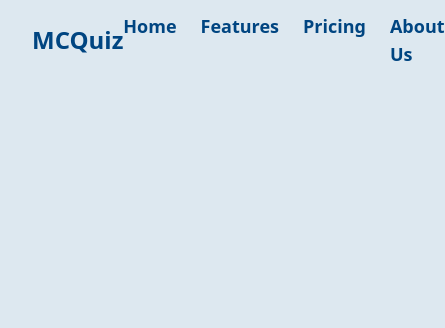
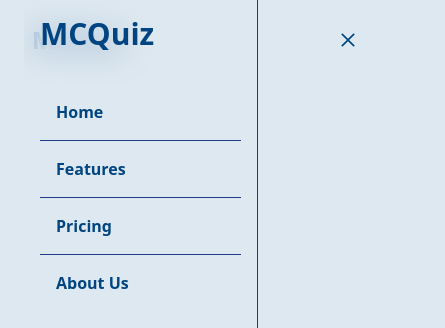
Before and after one commit to ashan2001ruh/MCQUIZ, a React (Create React App) app: page / in a window 390 px wide. Shown: the top 328 px of the page, 445 px wide, since content can reach past the window. Built offline with nearby package versions, Linux system fonts and the light colour scheme.

Commit message:
Updated navbar component to fix responsive behavior and menu toggle

```diff
--- a/package.json
+++ b/package.json
@@ -8,6 +8,7 @@
     "@testing-library/user-event": "^13.5.0",
     "react": "^18.3.1",
     "react-dom": "^18.3.1",
+    "react-icons": "^5.3.0",
     "react-scripts": "5.0.1",
     "web-vitals": "^2.1.4"
   },
--- a/src/components/navbar.jsx
+++ b/src/components/navbar.jsx
@@ -1,26 +1,43 @@
 import React from 'react'
+import {AiOutlineClose, AiOutlineMenu} from 'react-icons/ai'
 
-const navbar = () => {
+const Navbar = () => {
+  const [nav, setNav] = React.useState(false)
+
+  const handleNav = () => {
+    setNav(!nav)
+  }
+
   return (
     <div className="flex justify-between items-center h-20 max-w-[1240px] mx-auto px-8 text-[#004581]">
       {/* Logo */}
       <h1 className="text-2xl md:text-3xl flex space-x-6 md:space-x-8 font=sans font-bold text-[#004581]">MCQuiz</h1>
       <div className="flex items-center space-x-6 md:space-x-8">
       {/* Navigation Menu */}
-      <ul className="flex space-x-6 md:space-x-8 font-semibold text-lg md:text-base">
+      <ul className="hidden md:flex space-x-6 md:space-x-8 font-semibold text-lg md:text-base">
         <li className="hover:text-[#018ABD] cursor-pointer">Home</li>
         <li className="hover:text-[#018ABD] cursor-pointer">Features</li>
         <li className="hover:text-[#018ABD] cursor-pointer">Pricing</li>
         <li className="hover:text-[#018ABD] cursor-pointer">About Us</li>
       </ul>
+      <div onClick={handleNav} className='block md:hidden'>
+          {!nav ? <AiOutlineClose size={20}/> : <AiOutlineMenu size={20} />}
+      </div>
+      <div className={!nav ? 'fixed left-0 top-0 w-[60%] h-full border-r border-r-blue-900 bg-[#DDE8F0]/50 backdrop-blur-lg ease-in-out duration-500' : 'fixed left-[-100%]'}>
+      <h1 className="w-full text-3xl font-bold text-[#004581] m-4">MCQuiz</h1>
 
-      {/* Login Button */}
-      <button className="hidden md:block bg-[#018ABD] text-white font-semibold px-6 py-2 rounded-2xl text-sm hover:bg-[#005fa3] transition duration-200">
-        LOG IN
-      </button>
+        <ul className=' font-semibold p-4'>
+          <li className='p-4 border-b border-blue-900 '>Home</li>
+          <li className='p-4 border-b border-blue-900 '>Features</li>
+          <li className='p-4 border-b border-blue-900 '>Pricing</li>
+          <li className='p-4'>About Us</li>
+        </ul>
       </div>
+
+      </div>
+
     </div>
-  )
-}
+  );
+};
 
-export default navbar
+export default Navbar
```
Also changed, not shown: 1 other file (tests, documents, lock files or other folders).
